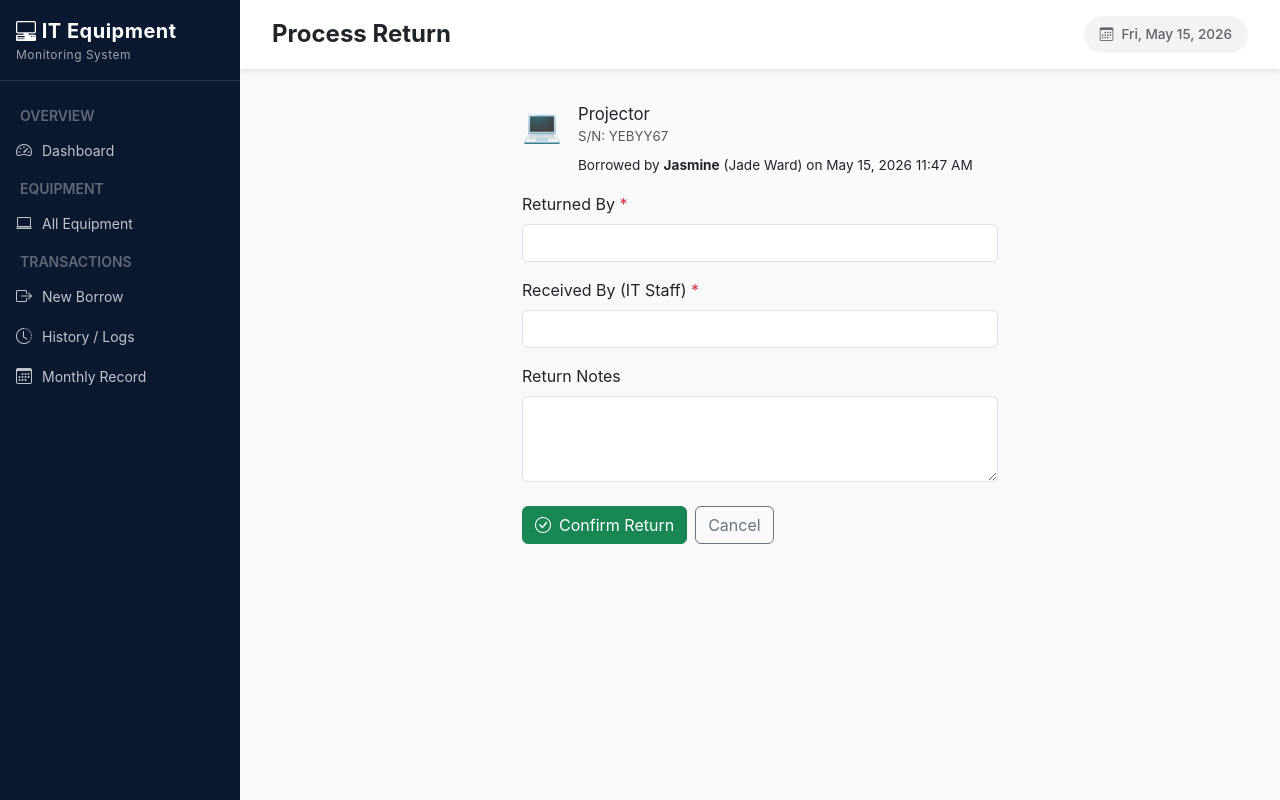
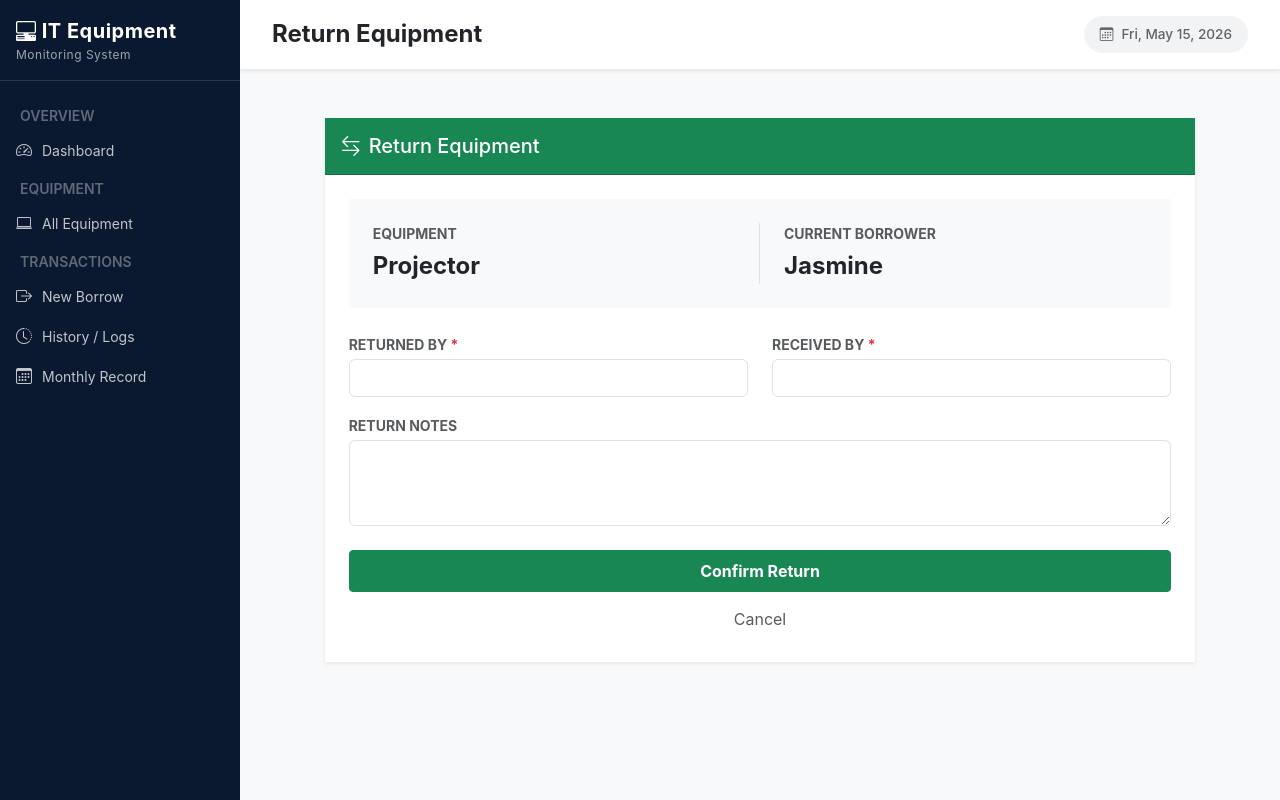
Before and after one commit to jhontagacay/ITEMS, a Django app: page /return/12/ in a window 1280 px wide. Run offline with Django 5.2, Linux system fonts and the light colour scheme; data comes from the database, SQL or seed files in the repository; both versions use the stored data as it was after the commit.

Commit message:
Added return notes column and fixed text wrapping in history logs

```diff
--- a/ems/forms.py
+++ b/ems/forms.py
@@ -11,32 +11,32 @@ class YourSignupForm(forms.ModelForm):
         fields = ['username', 'email', 'password']
 
 class BorrowForm(forms.ModelForm):
-    due_date_day = forms.DateField(
-        label="Expected Return Date",
-        widget=forms.DateInput(attrs={'type': 'date'})
-    )
-    due_date_time = forms.TimeField(
-        label="Expected Return Time",
-        widget=forms.TimeInput(attrs={'type': 'time'})
-    )
     class Meta:
-        model  = BorrowTransaction
-        fields = ['equipment', 'borrower_name', 'division', 'purpose',
-                  'released_by', 'date_borrowed']
+        model = BorrowTransaction
+        fields = ['equipment', 'borrower_name', 'division', 'purpose', 'released_by']
+
         widgets = {
-            'date_borrowed':   forms.DateTimeInput(attrs={'type': 'datetime-local'}, format='%Y-%m-%dT%H:%M'),
-            'purpose':         forms.Textarea(attrs={'rows': 3}),
+            'purpose': forms.Textarea(attrs={
+                'rows': 3,
+                'placeholder': 'Enter purpose here...',
+            }),
+            'due_date': forms.DateTimeInput(attrs={'type': 'datetime-local'}),
         }
 
     def __init__(self, *args, **kwargs):
         super().__init__(*args, **kwargs)
-        self.fields['equipment'].empty_label = "Select Equipment"
-        self.fields['division'].empty_label = "Select Division"
-        self.fields['division'].queryset = Division.objects.all()
-        self.fields['equipment'].queryset = Equipment.objects.filter(status='available')
-        self.fields['date_borrowed'].initial = timezone.now().strftime('%Y-%m-%dT%H:%M')
         for field in self.fields.values():
             field.widget.attrs.setdefault('class', 'form-control')
+
+class ReturnForm(forms.ModelForm):
+    class Meta:
+        model = BorrowTransaction
+        fields = ['returned_by', 'received_by', 'return_notes']
+
+    def __init__(self, *args, **kwargs):
+        super().__init__(*args, **kwargs)
+        for field in self.fields.values():
+            field.widget.attrs.update({'class': 'form-control'})
 
 class DivisionForm(forms.ModelForm):
     class Meta:
@@ -63,10 +63,19 @@ class RegistrationForm(forms.Form):
 
         return cleaned_data
 
-class ReturnForm(forms.Form):
+class ReturnForm(forms.ModelForm):
     returned_by  = forms.CharField(max_length=150, widget=forms.TextInput(attrs={'class': 'form-control'}))
     received_by  = forms.CharField(max_length=150, widget=forms.TextInput(attrs={'class': 'form-control'}))
     return_notes = forms.CharField(required=False, widget=forms.Textarea(attrs={'rows': 3, 'class': 'form-control'}))
+
+    class Meta:
+        model = BorrowTransaction
+        fields = ['returned_by', 'received_by', 'return_notes']
+
+    def __init__(self, *args, **kwargs):
+        super().__init__(*args, **kwargs)
+        for field in self.fields.values():
+            field.widget.attrs.update({'class': 'form-control'})
 
 
 class EquipmentForm(forms.ModelForm):
--- a/ems/templates/ems/all_equipment.html
+++ b/ems/templates/ems/all_equipment.html
@@ -16,10 +16,7 @@
         <form method="get" class="ms-auto d-flex align-items-center gap-2 flex-nowrap" style="min-width:0;">
             <input name="q" value="{{ q }}" class="form-control form-control-sm" style="max-width:220px; min-width:220px;" placeholder="Search name / serial...">
             <select name="status" class="form-select form-select-sm" style="max-width:160px; min-width:160px;">
-<<<<<<< HEAD
-=======
                 <option value="">All statuses</option>
->>>>>>> ca33abab01c42ec80093385a04f5c609170818dc
                 <option value="3" {% if status_f == '' %}selected{% endif %}> </option>
                 <option value="available" {% if status_f == 'available' %}selected{% endif %}>Available</option>
                 <option value="borrowed"  {% if status_f == 'borrowed' %}selected{% endif %}>Borrowed</option>
--- /dev/null
+++ b/ems/templates/ems/borrow_return.html
@@ -0,0 +1,64 @@
+{% extends 'ems/base.html' %}
+{% block title %}Return Equipment{% endblock %}
+{% block page_title %}Return Equipment{% endblock %}
+
+{% block content %}
+<div class="container-fluid py-3">
+    <div class="row justify-content-center">
+        <div class="col-md-11">
+            <div class="card shadow-sm border-0 rounded-0">
+                <div class="card-header bg-success text-white py-3 rounded-0">
+                    <h5 class="mb-0 d-flex align-items-center">
+                        <i class="bi bi-arrow-left-right me-2"></i> Return Equipment
+                    </h5>
+                </div>
+
+                <div class="card-body p-4">
+                    <div class="mb-4 p-4 bg-light border-0 rounded-0">
+                        <div class="row">
+                            <div class="col-md-6 border-end">
+                                <label class="text-muted fw-bold small mb-1 d-block">EQUIPMENT</label>
+                                <span class="fs-4 fw-bold text-dark">{{ transaction.equipment.name }}</span>
+                            </div>
+                            <div class="col-md-6 ps-md-4">
+                                <label class="text-muted fw-bold small mb-1 d-block">CURRENT BORROWER</label>
+                                <span class="fs-4 fw-bold text-dark">{{ transaction.borrower_name }}</span>
+                            </div>
+                        </div>
+                    </div>
+
+                    <form method="post">
+                        {% csrf_token %}
+
+                        <div class="row">
+                            <div class="col-md-6 mb-3">
+                                <label class="form-label fw-bold text-muted small mb-1">RETURNED BY <span class="text-danger">*</label>
+                                {{ form.returned_by }}
+                            </div>
+
+                            <div class="col-md-6 mb-3">
+                                <label class="form-label fw-bold text-muted small mb-1">RECEIVED BY <span class="text-danger">*</label>
+                                {{ form.received_by }}
+                            </div>
+                        </div>
+
+                        <div class="mb-4">
+                            <label class="form-label fw-bold text-muted small mb-1">RETURN NOTES</label>
+                            {{ form.return_notes }}
+                        </div>
+
+                        <div class="d-grid gap-2">
+                            <button type="submit" class="btn btn-success py-2 fw-bold rounded-1">
+                                Confirm Return
+                            </button>
+                            <a href="{% url 'history_logs' %}" class="btn btn-link text-muted text-decoration-none small">
+                                Cancel
+                            </a>
+                        </div>
+                    </form>
+                </div>
+            </div>
+        </div>
+    </div>
+</div>
+{% endblock %}
--- a/ems/templates/ems/dashboard.html
+++ b/ems/templates/ems/dashboard.html
@@ -51,7 +51,7 @@
     </div>
 
     <div class="row g-4">
-        <div class="col-md-8">
+        <div class="col-12">
             <div class="table-card shadow-sm border-0 bg-white p-3" style="border-radius: 15px;">
                 <div class="d-flex justify-content-between align-items-center mb-3">
                     <h6 class="fw-bold mb-0"><i class="bi bi-clock-history me-2"></i>Recent Transactions</h6>
@@ -90,9 +90,9 @@
             </div>
         </div>
 
-        <div class="col-md-4">
+        <div class="col-12">
             <div class="table-card shadow-sm border-0 bg-white p-3" style="border-radius: 15px;">
-                <h6 class="fw-bold mb-3"><i class="bi bi-pie-chart me-2"></i>Usage by Division</h6>
+                <h6 class="fw-bold mb-3"><i class="bi bi-pie-chart me-2"></i>Usage by Division/Unit/Department/Ward</h6>
                 {% for stat in division_stats %}
                 <div class="mb-3">
                     <div class="d-flex justify-content-between align-items-center mb-2">
--- a/ems/urls.py
+++ b/ems/urls.py
@@ -20,4 +20,5 @@ urlpatterns = [
     path('monthly_record/export/', views.monthly_record_export, name='monthly_record_export'),
     path('signup/', views.signup, name='signup_view'),
     path('password-reset/', views.password_reset, name='password_reset_view'),
+    path('transaction/<int:pk>/return/', views.borrow_return, name='borrow_return'),
 ]
--- a/ems/views.py
+++ b/ems/views.py
@@ -10,7 +10,6 @@ import csv
 from django.contrib.auth import authenticate, login as auth_login, logout
 from django.contrib.auth.decorators import login_required
 from django.contrib.auth.models import User
-
 
 def signup(request):
     if request.method == 'POST':
@@ -181,9 +180,9 @@ def borrow_create(request):
         if form.is_valid():
             txn = form.save(commit=False)
 
-            day = form.cleaned_data['due_date_day']
-            time = form.cleaned_data['due_date_time']
-            txn.due_date = datetime.combine(day, time)
+            # day = form.cleaned_data['due_date_day']
+            # time = form.cleaned_data['due_date_time']
+            # txn.due_date = datetime.combine(day, time)
             txn.save()
             txn.equipment.status = 'borrowed'
             txn.equipment.save()
@@ -201,17 +200,23 @@ def borrow_create(request):
     return render(request, 'ems/borrow.html', context)
 
 def borrow_return(request, pk):
-    txn = get_object_or_404(BorrowTransaction, pk=pk, status='ongoing')
-    form = ReturnForm(request.POST or None)
-    if form.is_valid():
-        txn.mark_returned(
-            returned_by=form.cleaned_data['returned_by'],
-            received_by=form.cleaned_data['received_by'],
-            notes=form.cleaned_data['return_notes'],
-        )
-        messages.success(request, f'"{txn.equipment.name}" has been returned.')
-        return redirect('history_logs')
-    return render(request, 'ems/return.html', {'form': form, 'txn': txn})
+    transaction = get_object_or_404(BorrowTransaction, pk=pk)
+
+    if request.method == 'POST':
+        form = ReturnForm(request.POST, instance=transaction)
+        if form.is_valid():
+            transaction.mark_returned(
+                returned_by=form.cleaned_data['returned_by'],
+                received_by=form.cleaned_data['received_by'],
+                notes=form.cleaned_data['return_notes']
+            )
+            return redirect('history_logs')
+    else:
+        form = ReturnForm(instance=transaction)
+    return render(request, 'ems/borrow_return.html', {
+        'form': form,
+        'transaction': transaction
+    })
 
 def history_logs(request):
     form = TransactionFilterForm(request.GET or None)
```
Also changed, not shown: ems/models.py (+28 -27 lines), ems/templates/ems/borrow.html (+8 -11 lines), ems/templates/ems/history_logs.html (+19 -32 lines), ems/templates/ems/transaction_form.html (+11 -1 lines), db.sqlite3, ems/migrations/0007_alter_borrowtransaction_date_borrowed.py (added), ems/templates/ems/base.html (line endings or trailing spaces).
